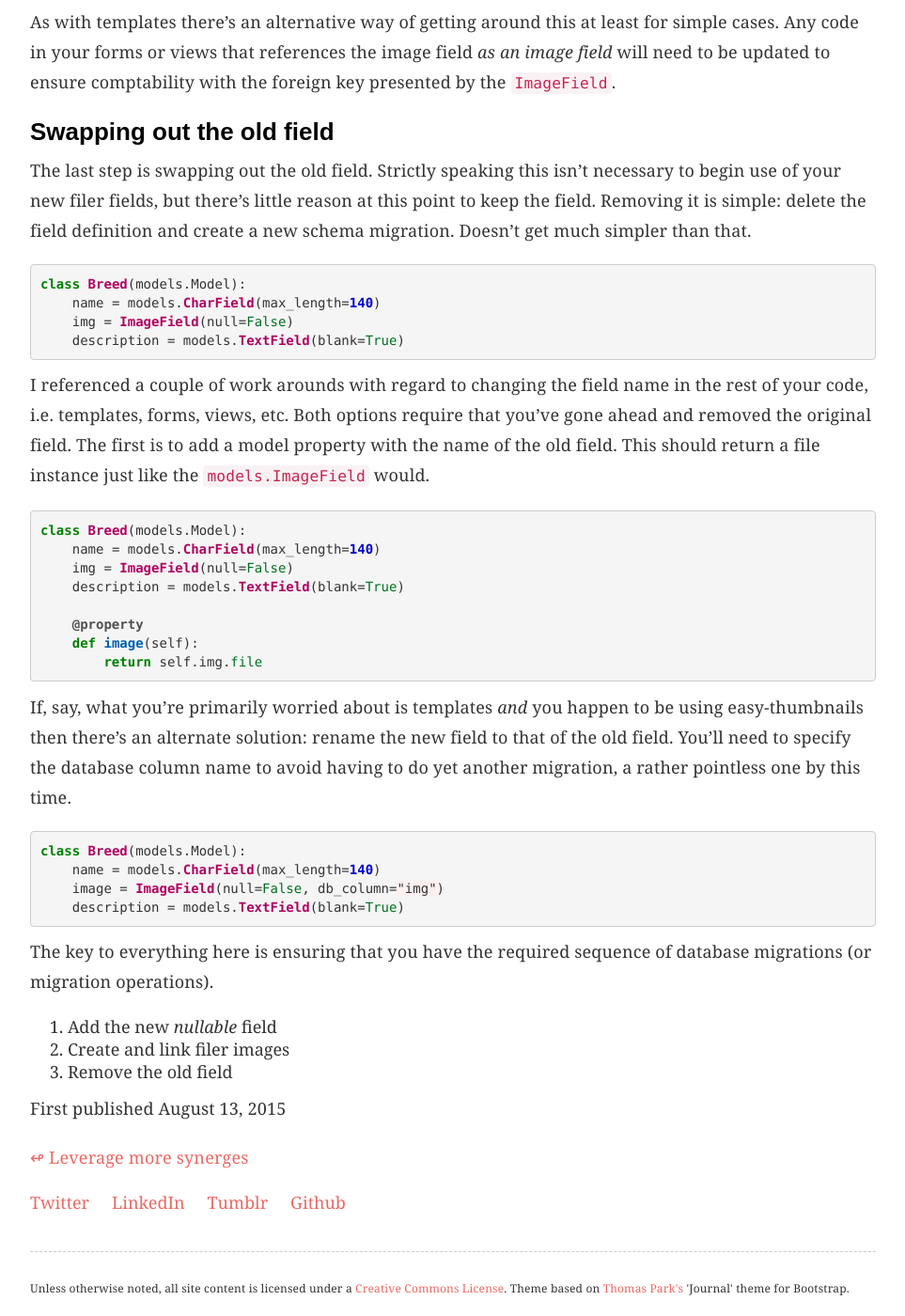
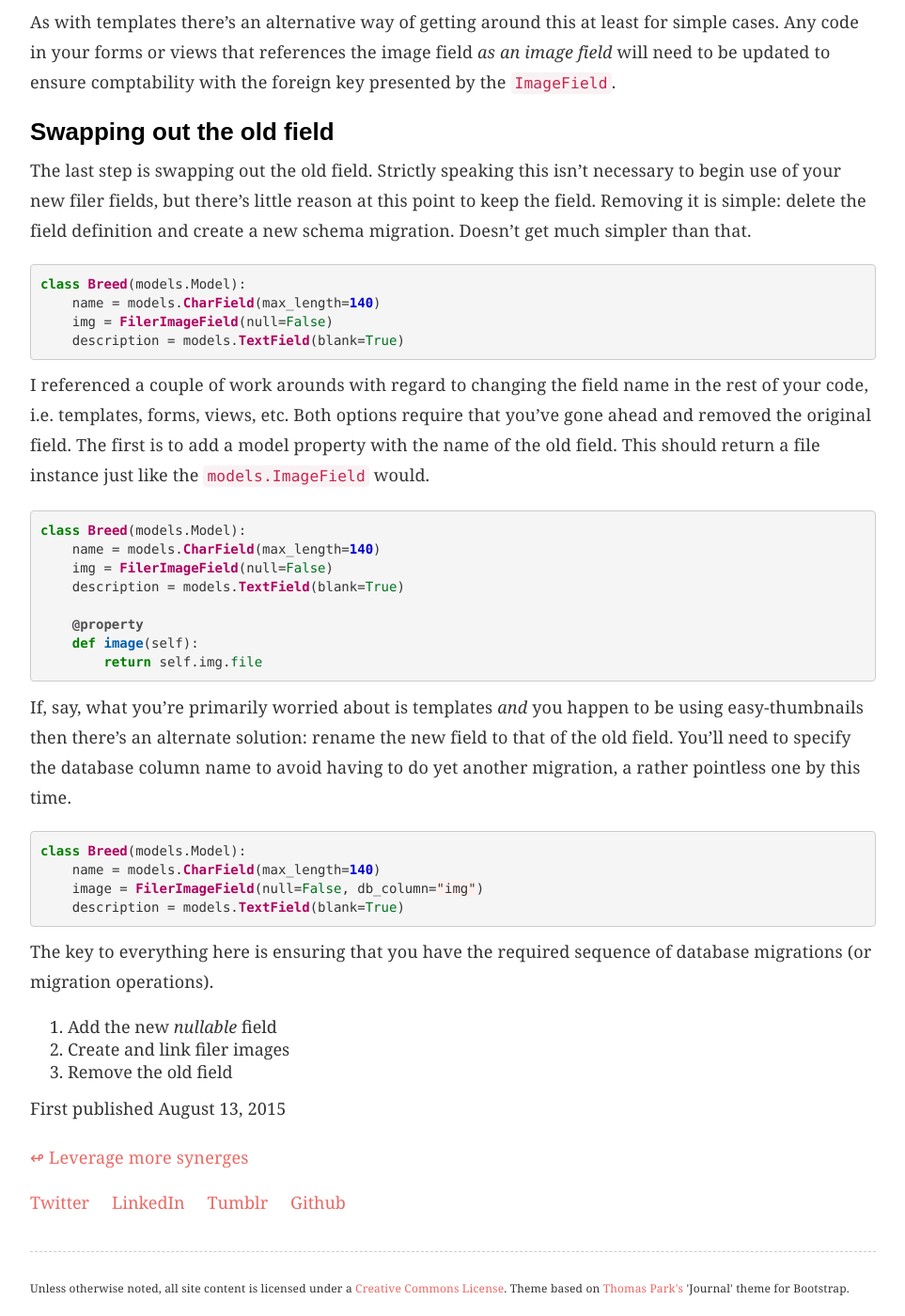
Before and after one commit to bennylope/bennylope.github.com, a Jekyll site: the page built from _posts/2015-08-13-django-filer-migrations.md, in a window 1280 px wide and 1400 px high, scrolled down 4145 px. Shown: the whole window at 94% size, without its empty margins (158-1121 px from the left). Built offline with Jekyll 4.4.1, drawn with Linux system fonts in a browser that asks for light colours; some web fonts are replaced; comment, search, counter and statistics services are not loaded; some of the changed text lies outside the part shown.

Commit message:
Correct field name for FilerImageField

```diff
--- a/_posts/2015-08-13-django-filer-migrations.md
+++ b/_posts/2015-08-13-django-filer-migrations.md
@@ -97,7 +97,7 @@ class Breed(models.Model):
     name = models.CharField(max_length=140)
     image = models.ImageField(upload_to="breeds")
     description = models.TextField(blank=True)
-    img = ImageField(null=True)
+    img = FilerImageField(null=True)
 {% endhighlight %}
 
 Pretty easy! You'll notice two important things right off the bat. The
@@ -233,7 +233,7 @@ get much simpler than that.
 {% highlight python %}
 class Breed(models.Model):
     name = models.CharField(max_length=140)
-    img = ImageField(null=False)
+    img = FilerImageField(null=False)
     description = models.TextField(blank=True)
 {% endhighlight %}
 
@@ -247,7 +247,7 @@ would.
 {% highlight python %}
 class Breed(models.Model):
     name = models.CharField(max_length=140)
-    img = ImageField(null=False)
+    img = FilerImageField(null=False)
     description = models.TextField(blank=True)
 
     @property
@@ -264,7 +264,7 @@ rather pointless one by this time.
 {% highlight python %}
 class Breed(models.Model):
     name = models.CharField(max_length=140)
-    image = ImageField(null=False, db_column="img")
+    image = FilerImageField(null=False, db_column="img")
     description = models.TextField(blank=True)
 {% endhighlight %}
 
```
